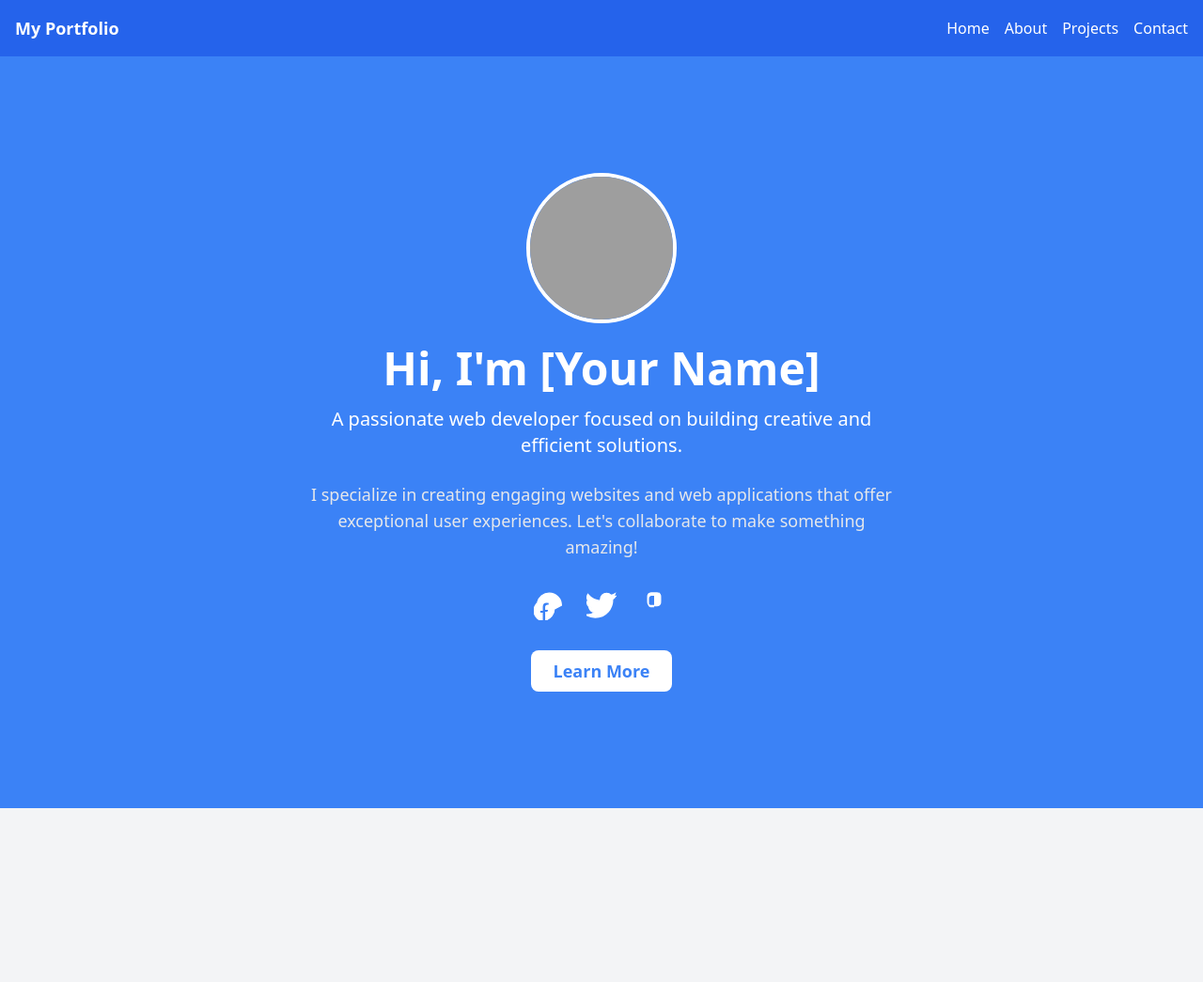
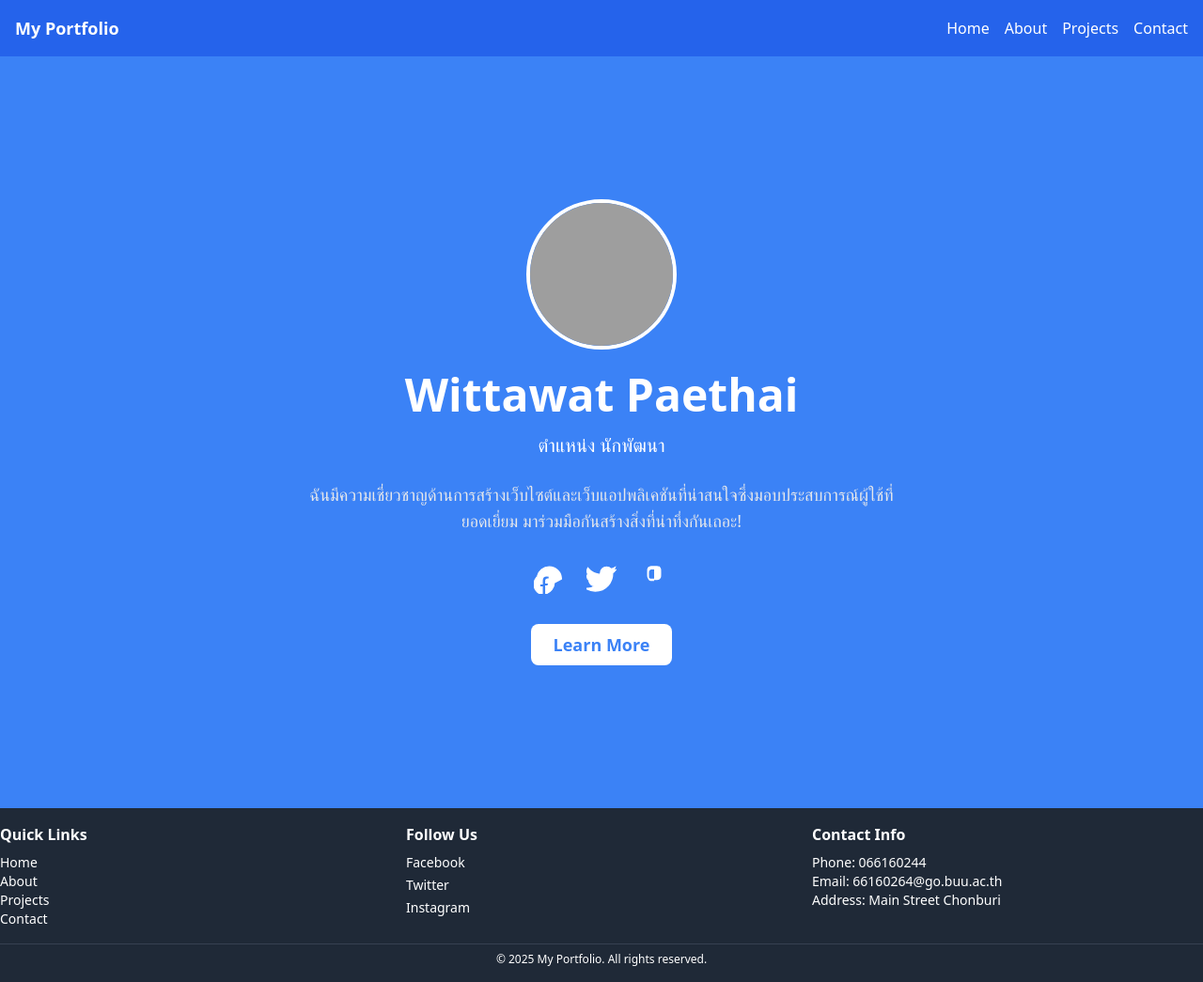
Before and after one commit to wittawat66160264/portfolio-team, a website: page src/index.html in a window 1280 px wide. Shown: the whole page at 94% size. Before the commit the page ends 860 px from the top, so only its background shows below. Drawn offline with nearby package versions, Linux system fonts and the light colour scheme; grey boxes are pictures that could not be loaded.

Commit message:
all done

```diff
--- a/src/index.html
+++ b/src/index.html
@@ -31,13 +31,11 @@
             </div>
 
             <!-- Name and Position -->
-            <h1 class="text-5xl font-bold mb-4">Hi, I'm [Your Name]</h1>
-            <p class="text-xl font-light mb-6">A passionate web developer focused on building creative and efficient
-                solutions.</p>
+            <h1 class="text-5xl font-bold mb-4">Wittawat Paethai</h1>
+            <p class="text-xl font-light mb-6">ตำแหน่ง นักพัฒนา</p>
 
             <!-- Short Description -->
-            <p class="mb-8 text-lg text-gray-200">I specialize in creating engaging websites and web applications that
-                offer exceptional user experiences. Let's collaborate to make something amazing!</p>
+            <p class="mb-8 text-lg text-gray-200">ฉันมีความเชี่ยวชาญด้านการสร้างเว็บไซต์และเว็บแอปพลิเคชันที่น่าสนใจซึ่งมอบประสบการณ์ผู้ใช้ที่ยอดเยี่ยม มาร่วมมือกันสร้างสิ่งที่น่าทึ่งกันเถอะ!</p>
 
             <!-- Social Media Links -->
             <div class="flex justify-center space-x-6">
@@ -74,6 +72,39 @@
                 More</a>
         </div>
     </section>
+    <footer class="bg-gray-800 text-white py-4">
+        <div class="container mx-auto grid grid-cols-1 sm:grid-cols-3 gap-4 text-center sm:text-left text-sm">
+            <!-- Quick Links -->
+            <div>
+                <h2 class="text-base font-bold mb-2">Quick Links</h2>
+                <ul>
+                    <li><a href="/src/index.html" class="hover:underline">Home</a></li>
+                    <li><a href="about.html" class="hover:underline">About</a></li>
+                    <li><a href="project.html" class="hover:underline">Projects</a></li>
+                    <li><a href="contact.html" class="hover:underline">Contact</a></li>
+                </ul>
+            </div>
+            <!-- Social Media Links -->
+            <div>
+                <h2 class="text-base font-bold mb-2">Follow Us</h2>
+                <ul class="space-y-1">
+                    <li><a href="https://www.facebook.com/" class="hover:underline">Facebook</a></li>
+                    <li><a href="https://x.com/" class="hover:underline">Twitter</a></li>
+                    <li><a href="https://www.instagram.com/?hl=en" class="hover:underline">Instagram</a></li>
+                </ul>
+            </div>
+            <!-- Contact Information -->
+            <div>
+                <h2 class="text-base font-bold mb-2">Contact Info</h2>
+                <p>Phone: 066160244</p>
+                <p>Email: 66160264@go.buu.ac.th</p>
+                <p>Address: Main Street Chonburi </p>
+            </div>
+        </div>
+        <div class="mt-4 text-center text-xs border-t border-gray-700 pt-2">
+            © 2025 My Portfolio. All rights reserved.
+        </div>
+    </footer>
 </body>
 
 </html>
```
Also changed, not shown: src/components/about.html (+51 -9 lines), src/components/project.html (+45 -6 lines).
